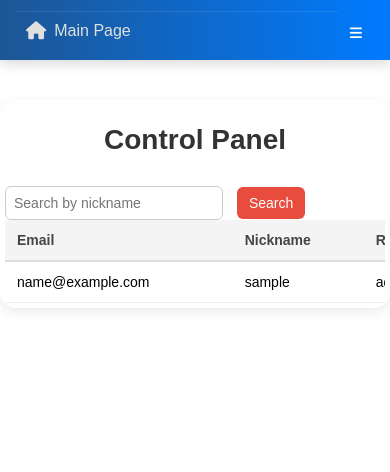
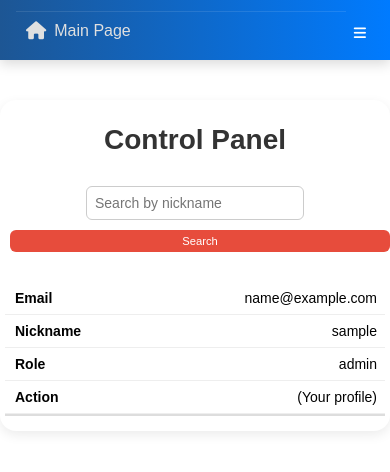
Before and after one commit to jzbm/WDPAIFLYLOG, a PHP site: template public/views/user-management.php in a window 390 px wide. Shown: the top 472 px of the page. Run offline with PHP 8.4, Linux system fonts and the light colour scheme; the visitor is signed in with stand-in values (Sample User, id 1); the template is opened without the code that fills it: most values are stand-ins (such as "Sample title", 1, 10 or a date in 2020); some libraries are stand-ins or nearby versions.

Commit message:
user managment css

```diff
--- a/public/styles/user-management.css
+++ b/public/styles/user-management.css
@@ -56,10 +56,61 @@ form {
 }
 
 @media (max-width: 768px) {
+    form {
+        display: flex;
+        flex-direction: column;
+        align-items: center;
+    }
+
+    form input[type="text"],
+    form button {
+        width: 100%;
+        margin-bottom: 10px;
+        margin-left: 0;
+    }
+
     .table-responsive {
-        overflow-x: auto;
+        overflow-x: hidden;
     }
+
     .table-responsive table {
-        min-width: 600px;
+        width: 100%;
+        min-width: unset;
+    }
+
+    table thead {
+        display: none;
+    }
+
+    table, tbody, tr, td {
+        display: block;
+        width: 100%;
+        box-sizing: border-box;
+    }
+
+    tbody tr {
+        margin-bottom: 10px;
+        border-bottom: 2px solid #ddd;
+    }
+
+    tbody td {
+        text-align: right;
+        padding: 8px 8px 8px 50%;
+        position: relative;
+        word-wrap: break-word;
+    }
+
+    tbody td::before {
+        content: attr(data-label);
+        position: absolute;
+        left: 10px;
+        width: 45%;
+        text-align: left;
+        font-weight: bold;
+    }
+
+    button {
+        padding: 5px 8px;
+        font-size: 0.8rem;
     }
 }
```
